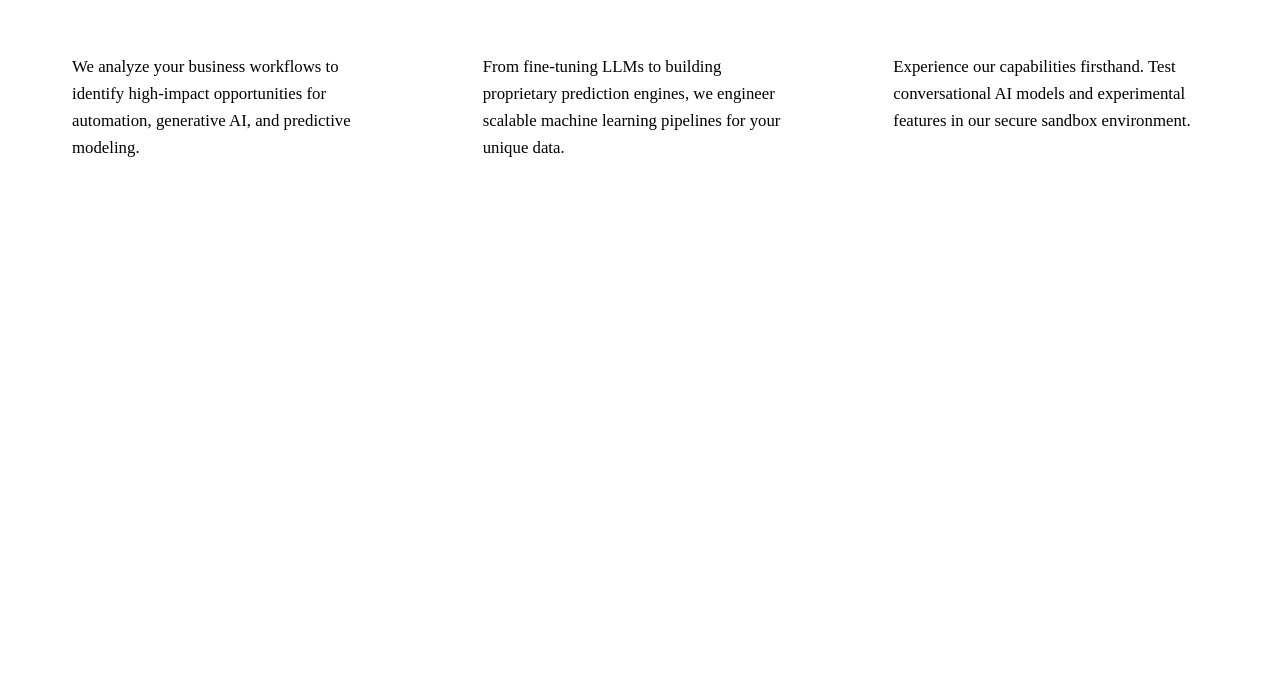
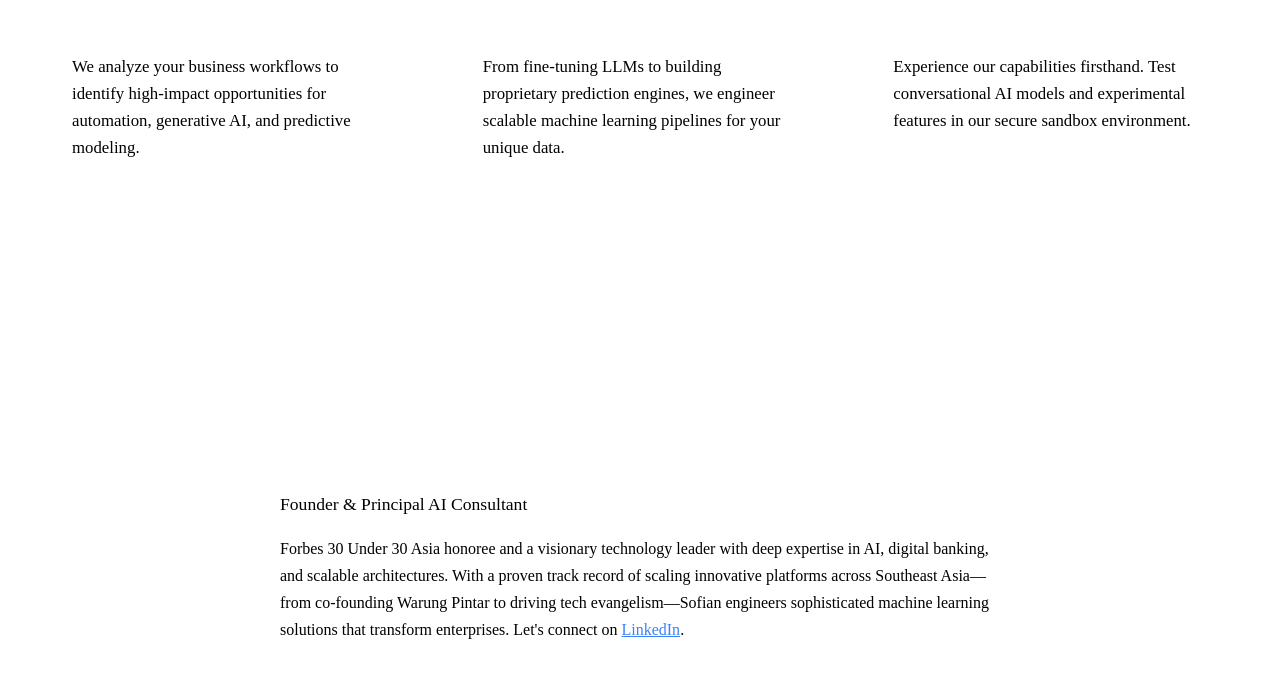
Before and after one commit to sofianhw/hadiwijaya, a Next.js app: page / in a window 1280 px wide. Shown: the part 521-1194 px from the top of the page. Before the commit the page ends 827 px from the top, so only its background shows below. Built offline with nearby package versions, Linux system fonts and the light colour scheme.

Commit message:
feat: add team section with professional bio

```diff
--- a/pages/index.js
+++ b/pages/index.js
@@ -39,6 +39,19 @@ export default function Home() {
             </a>
           </Link>
         </div>
+
+        <div className={styles.teamSection}>
+          <h2 className={styles.teamTitle}>The Team</h2>
+          <div className={styles.teamGrid}>
+            <div className={styles.teamCard}>
+              <h3 className={styles.teamName}>Sofian Hadiwijaya</h3>
+              <p className={styles.teamRole}>Founder & Principal AI Consultant</p>
+              <p className={styles.teamBio}>
+                Forbes 30 Under 30 Asia honoree and a visionary technology leader with deep expertise in AI, digital banking, and scalable architectures. With a proven track record of scaling innovative platforms across Southeast Asia—from co-founding Warung Pintar to driving tech evangelism—Sofian engineers sophisticated machine learning solutions that transform enterprises. Let's connect on <a href="https://www.linkedin.com/in/sofianhw/" target="_blank" rel="noopener noreferrer" style={{ color: '#3b82f6', textDecoration: 'underline' }}>LinkedIn</a>.
+              </p>
+            </div>
+          </div>
+        </div>
       </main>
     </>
   )
--- a/styles/Home.module.css
+++ b/styles/Home.module.css
@@ -226,6 +226,65 @@
   cursor: not-allowed;
 }
 
+/* Team Section */
+.teamSection {
+  margin-top: 6rem;
+  width: 100%;
+  display: flex;
+  flex-direction: column;
+  align-items: center;
+}
+
+.teamTitle {
+  font-size: 2.5rem;
+  font-weight: 700;
+  margin-bottom: 2rem;
+  color: #fff;
+}
+
+.teamGrid {
+  display: grid;
+  grid-template-columns: 1fr;
+  max-width: 800px;
+  width: 100%;
+}
+
+.teamCard {
+  padding: 2.5rem;
+  background: var(--card-bg);
+  border: 1px solid var(--card-border);
+  border-radius: 16px;
+  display: flex;
+  flex-direction: column;
+  gap: 0.75rem;
+  transition: border-color 0.3s ease;
+}
+
+.teamCard:hover {
+  border-color: rgba(255, 255, 255, 0.2);
+}
+
+.teamName {
+  font-size: 1.75rem;
+  font-weight: 600;
+  color: #fff;
+  margin: 0;
+}
+
+.teamRole {
+  color: var(--accent-color);
+  font-weight: 500;
+  margin: 0;
+  font-size: 1.1rem;
+}
+
+.teamBio {
+  color: var(--text-secondary);
+  line-height: 1.7;
+  margin: 0;
+  margin-top: 0.5rem;
+}
+
 @media (max-width: 768px) {
   .title {
     font-size: 3rem;
```
